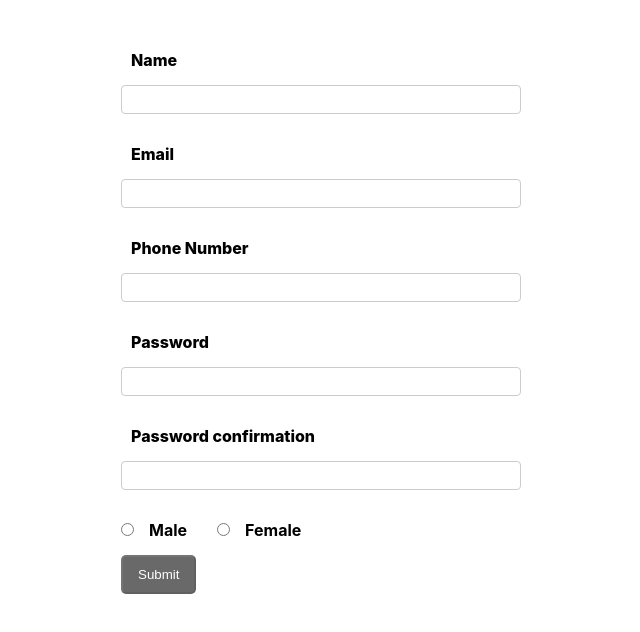
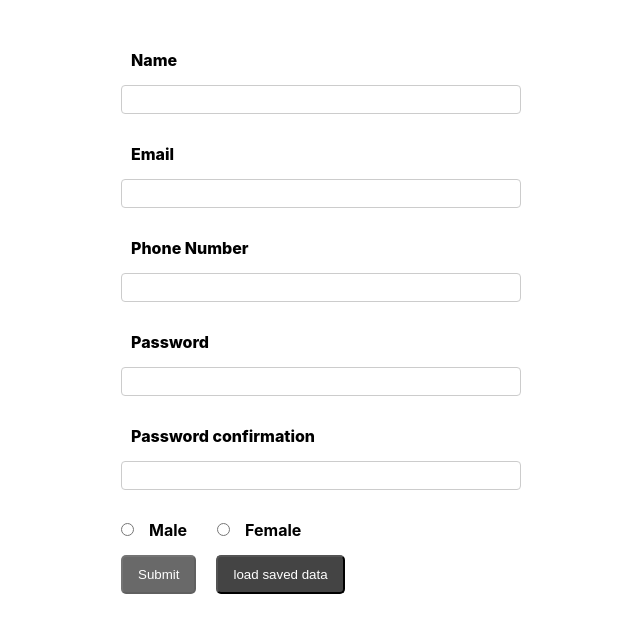
Before and after one commit to Rasool-Karami1994/formic-exercise, a React (Create React App) app: page / in a window 1280 px wide. Shown: the top 632 px of the page, without its empty margins (319-959 px from the left). Built offline with nearby package versions, Linux system fonts and the light colour scheme.

Commit message:
loading enterd data instead of input data exercise

```diff
--- a/src/App.css
+++ b/src/App.css
@@ -39,6 +39,8 @@ button {
   background-color: #444;
   color: #fff;
   border-radius: 5px;
+  margin-right: 20px;
+  cursor: pointer;
 }
 .error {
   margin-top: 10px;
--- a/src/components/SignUpForm.js
+++ b/src/components/SignUpForm.js
@@ -1,4 +1,4 @@
-import React from "react";
+import React, { useState } from "react";
 import { useFormik } from "formik";
 import * as Yup from "yup";
 //step1
@@ -37,12 +37,24 @@ const validationSchema = Yup.object({
   Gender: Yup.string().required("grnder is required"),
 });
 
+const savedData = {
+  name: "Rasool",
+  email: "rasoolkarami2304@gmail.com",
+  password: "Rasool@2304",
+  phoneNumber: "09189975964",
+  passwordConfirmation: "Rasool@2304",
+  Gender: "0",
+};
+
 const SignUpForm = () => {
+  const [formData, setFormData] = useState(null);
+
   const formik = useFormik({
-    initialValues,
+    initialValues: formData || initialValues,
     onSubmit,
     validationSchema,
     validateOnMount: true,
+    enableReinitialize: true,
   });
 
   return (
@@ -143,6 +155,12 @@ const SignUpForm = () => {
         >
           Submit
         </button>
+        <button
+          title="It is a exercise for loading user data when he enter it before!"
+          onClick={() => setFormData(savedData)}
+        >
+          load saved data
+        </button>
       </form>
     </div>
   );
```
